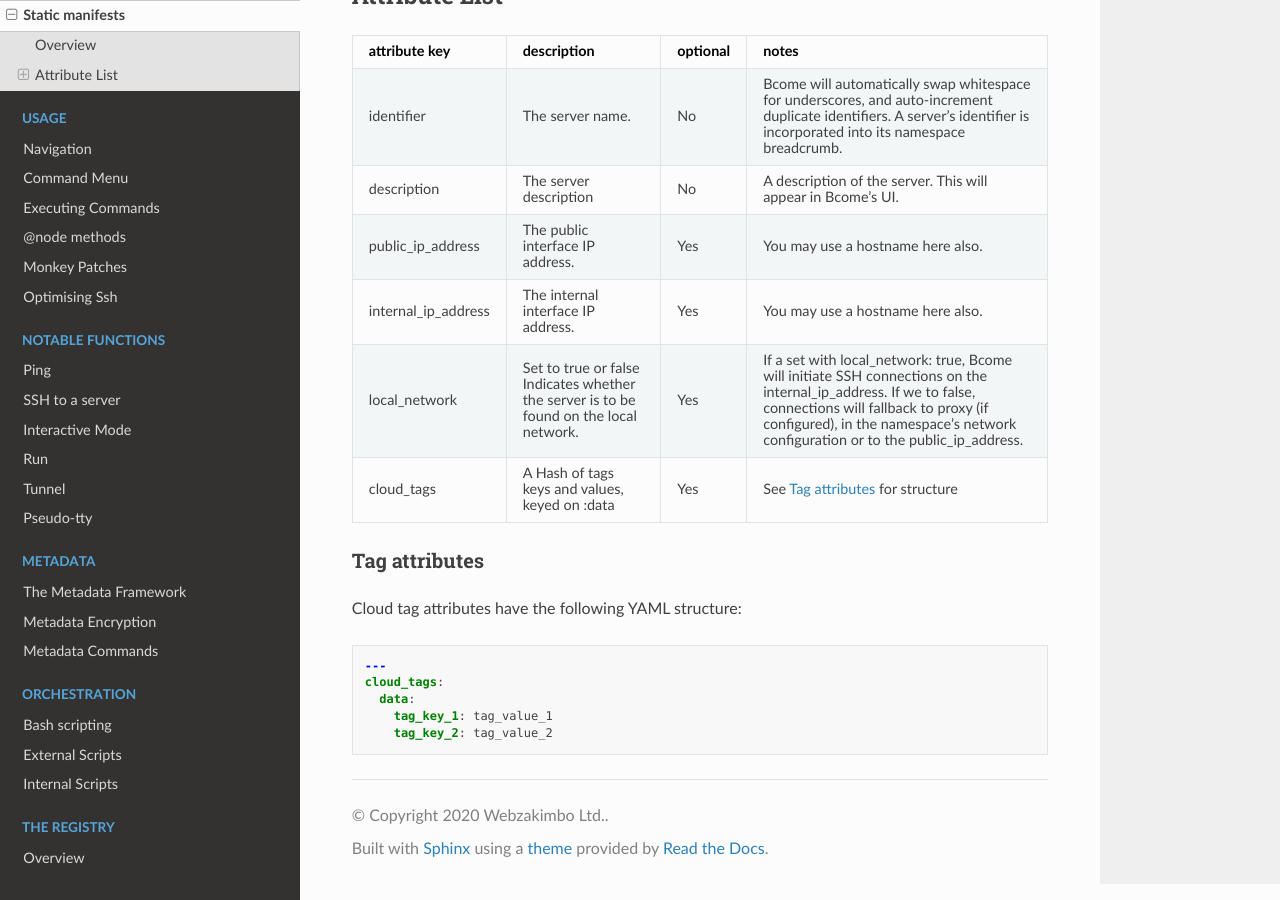
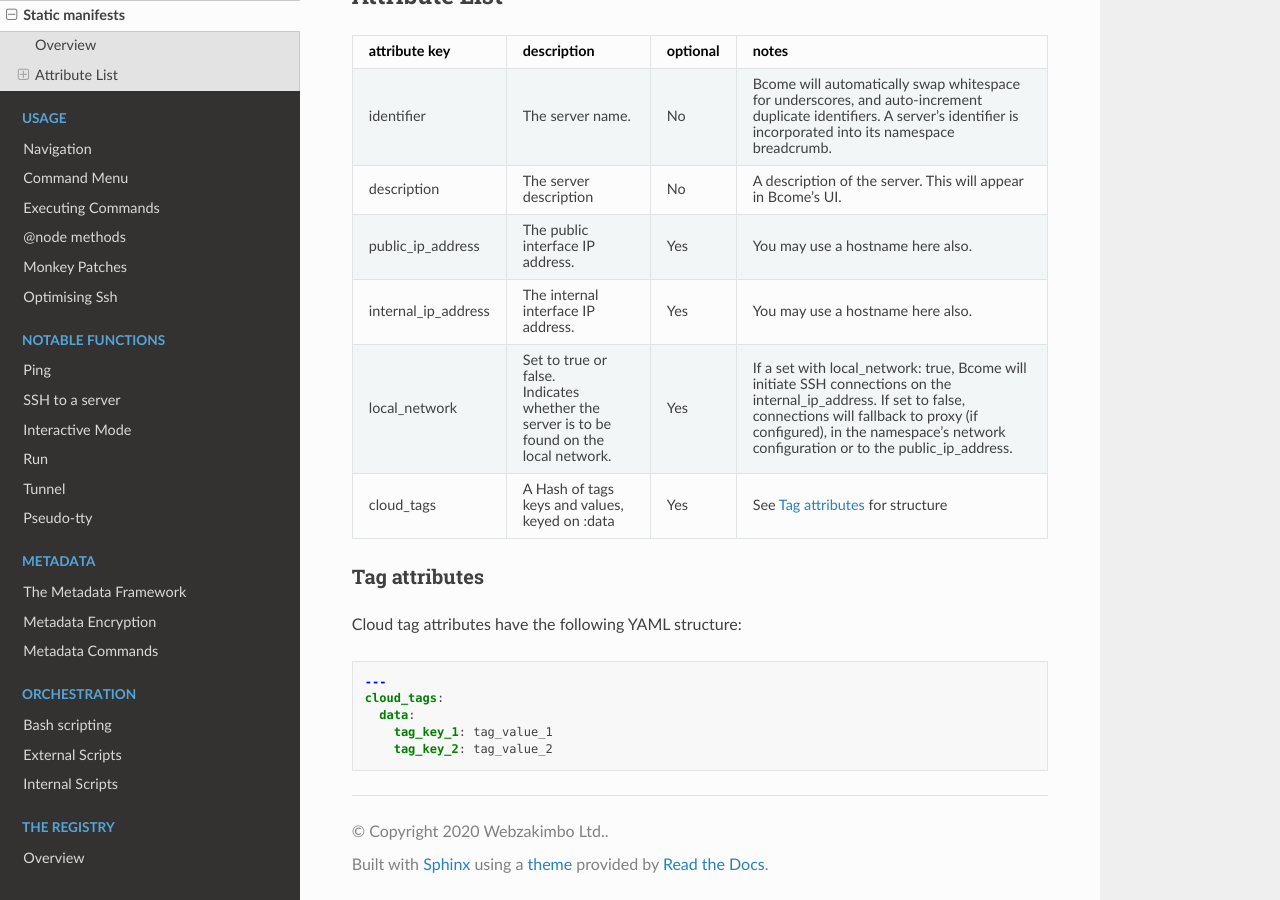
Before and after one commit to webzakimbo/bcome-read-the-docs, a Sphinx documentation site: the page built from docs/source/network/static-manifests.rst, in a window 1280 px wide and 900 px high, scrolled down 1257 px. Built offline with Sphinx 7.4.7 and the Read the Docs theme 2.0.0, drawn with Linux system fonts in a browser that asks for light colours; pages that are not in the unit, such as notebooks, are missing from menus.

Commit message:
Fixed typos

```diff
--- a/docs/source/network/static-manifests.rst
+++ b/docs/source/network/static-manifests.rst
@@ -76,10 +76,11 @@
 |  internal_ip_address	      |  The internal interface IP  |  Yes		   |  You may use a hostname here also.				                    |
 |			      |  address.		    |  		           |										    |
 +-----------------------------+-----------------------------+----------------------+--------------------------------------------------------------------------------+
-|  local_network              |  Set to true or false       |  Yes                 |  If a set with local_network: true, Bcome will initiate SSH connections on     |
-|			      |  Indicates whether the      |                      |  the internal_ip_address. If we to false, connections will fallback to         |
-|			      |  server is to be found on   |			   |  proxy (if configured), in the namespace's network configuration or to the     |
-|			      |  the local network.         |			   |  public_ip_address. 						            |
+|  local_network              |  Set to true or false.      |  Yes                 |  If a set with local_network: true, Bcome will initiate SSH connections on     |
+|		              |				    |			   |  the internal_ip_address. If set to false, connections will fallback to        |
+|			      |  Indicates whether the      |                      |  proxy (if configured), in the namespace's network configuration or to the     |
+|			      |  server is to be found on   |			   |  public_ip_address.				                            |
+|			      |  the local network.         |			   |                     						            |
 +-----------------------------+-----------------------------+----------------------+--------------------------------------------------------------------------------+
 |  cloud_tags                 |  A Hash of tags keys and    |  Yes		   |  See :ref:`TAG_ATTRS` for structure					    |
 |			      |  values, keyed on :data     | 			   |										    |
```
